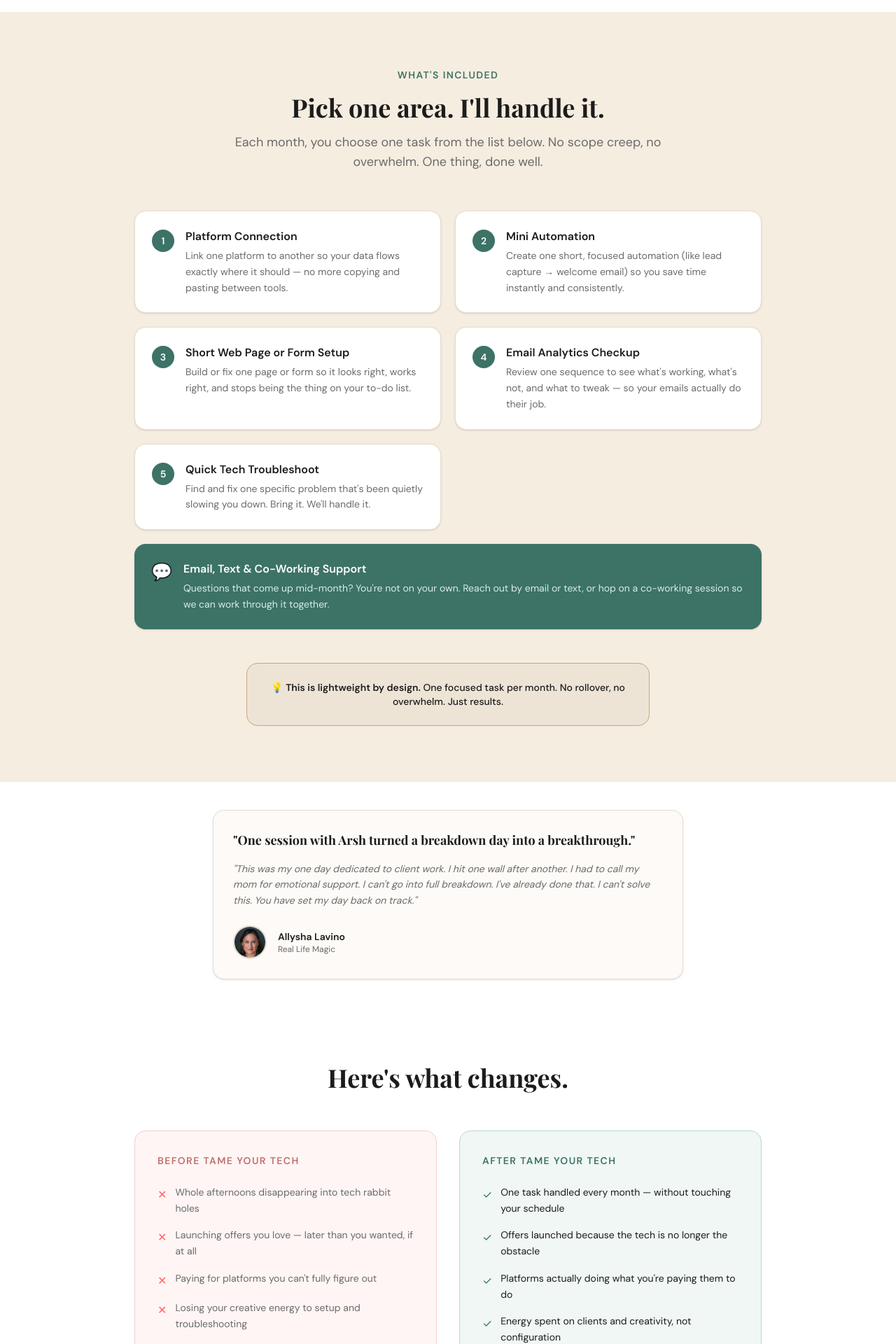
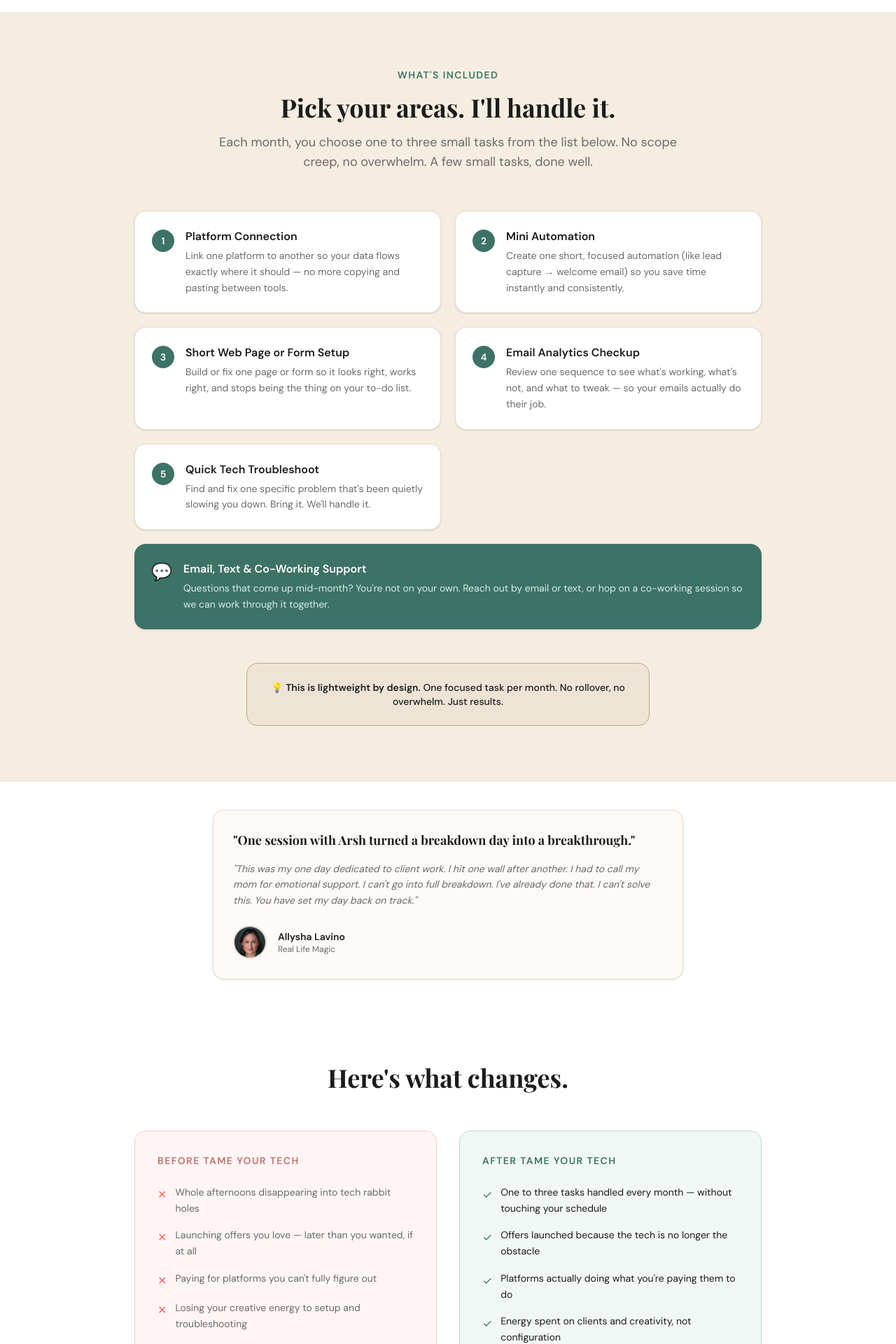
Before and after one commit to arshie26/techguru, a React (Vite) app: page /tameyourtech in a window 1280 px wide. Shown: the part 3420-5340 px from the top of the page at 70% size. Built offline with nearby package versions, Linux system fonts and the light colour scheme.

Commit message:
Updated Tame Your Tech

```diff
--- a/src/pages/tameyourtech.jsx
+++ b/src/pages/tameyourtech.jsx
@@ -451,13 +451,13 @@ function OfferDetails() {
           className="font-['Playfair_Display'] text-3xl md:text-4xl font-bold text-center mb-4"
           style={{ color: "#1C1C1C" }}
         >
-          Pick one area. I'll handle it.
+          Pick your areas. I'll handle it.
         </h2>
         <p
           className="text-center text-lg mb-14 max-w-2xl mx-auto"
           style={{ color: "#6B6B6B", fontFamily: "DM Sans, sans-serif" }}
         >
-          Each month, you choose one task from the list below. No scope creep, no overwhelm. One thing, done well.
+          Each month, you choose one to three small tasks from the list below. No scope creep, no overwhelm. A few small tasks, done well.
         </p>
         <div className="grid grid-cols-1 md:grid-cols-2 gap-5 mb-12">
           {whatYouGet.map((item, i) => (
@@ -580,7 +580,7 @@ function Transformation() {
               After Tame Your Tech
             </p>
             {[
-              "One task handled every month — without touching your schedule",
+              "One to three tasks handled every month — without touching your schedule",
               "Offers launched because the tech is no longer the obstacle",
               "Platforms actually doing what you're paying them to do",
               "Energy spent on clients and creativity, not configuration",
@@ -699,7 +699,7 @@ function JoinSection() {
           className="text-lg mb-10"
           style={{ color: "#D6EDE8", fontFamily: "DM Sans, sans-serif" }}
         >
-          One focused tech task handled every month. Email, text, and co-working support included. Month-to-month — no contracts.
+          One to three small, focused tech tasks handled every month. Email, text, and co-working support included. Month-to-month — no contracts.
         </p>
         <a
           href="#"
```
